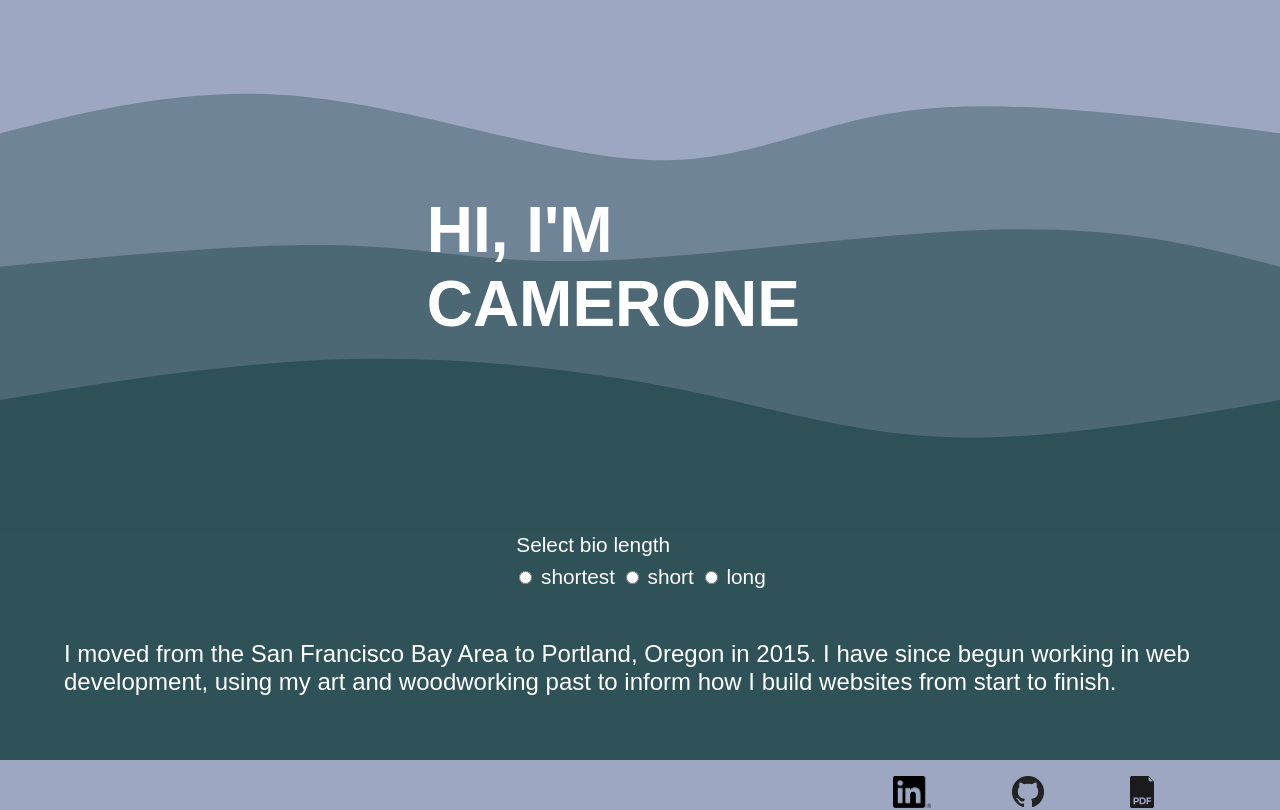
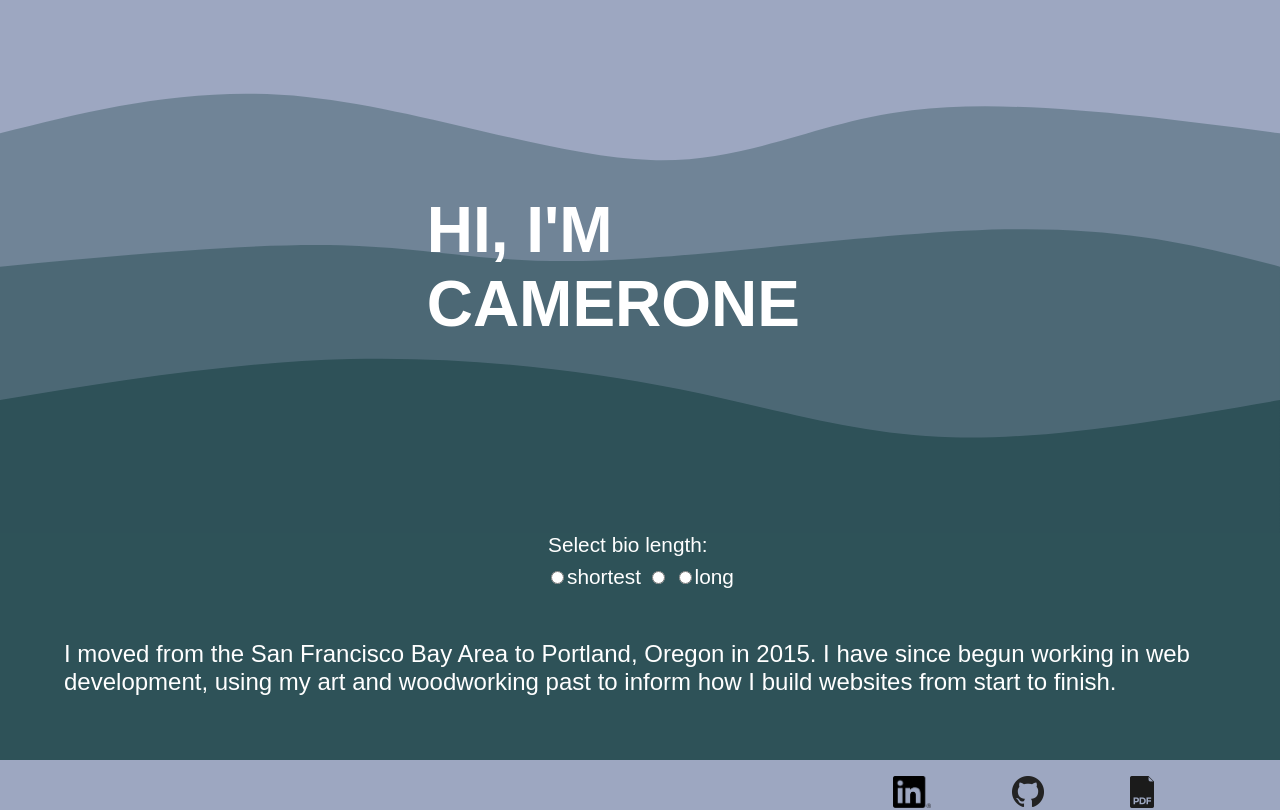
Before and after one commit to Cjstoney/portfolio_react, a React (Create React App) app: page / in a window 1280 px wide. Shown: the top 810 px of the page. Built offline with nearby package versions, Linux system fonts and the light colour scheme.

Commit message:
chore: lengthPicker component created

```diff
--- /dev/null
+++ b/src/components/lengthPicker/lengthPicker.js
@@ -0,0 +1,27 @@
+import React from "react";
+
+const LengthPicker = ({ bios, changeLength }) => {
+  return (
+    <form className="bio-length-form">
+      <fieldset className="bio-fieldset">
+        <legend>Select bio length:</legend>
+        {bios.map((bio, index) => {
+          return (
+            <label key={index} className="control">
+              <input
+                type="radio"
+                name="length"
+                className="control-input visually-hidden "
+                value={bio.length}
+                onClick={() => changeLength(bio.length)}
+              ></input>
+              <span className="control-indicator"></span>
+              {index === 0 || index === bios.length - 1 ? bio.length : ""}{" "}
+            </label>
+          );
+        })}
+      </fieldset>
+    </form>
+  );
+};
+export default LengthPicker;
--- a/src/components/sections/about/about.js
+++ b/src/components/sections/about/about.js
@@ -4,6 +4,7 @@ import Waves from "../../parts/waves";
 import Contact from "../contact/contact";
 import "./about.css";
 import bios from "../../../bio.json";
+import LengthPicker from "../../lengthPicker/lengthPicker";
 
 const About = () => {
   const [bioLength, changeLength] = useState("short");
@@ -16,29 +17,12 @@ const About = () => {
       </h1>
       <Waves />
       <div className="form-container">
-        <form className="bio-length-form">
-          <fieldset className="bio-fieldset">
-            <legend>Select bio length</legend>
-            {bios.map((bio) => {
-              return (
-                <span>
-                  <input
-                    type="radio"
-                    name="length"
-                    value={bio.length}
-                    onClick={() => changeLength(bio.length)}
-                  ></input>
-                  <label for={`length-${bio.length}`}> {bio.length} </label>
-                </span>
-              );
-            })}
-          </fieldset>
-        </form>
+        <LengthPicker bios={bios} changeLength={changeLength} />
       </div>
-      {bios.map((bio) => {
+      {bios.map((bio, index) => {
         if (bio.length === bioLength) {
           return (
-            <p id="bioId" className="bio ">
+            <p key={index} id="bioId" className="bio ">
               {bio.bioText}
             </p>
           );
```
